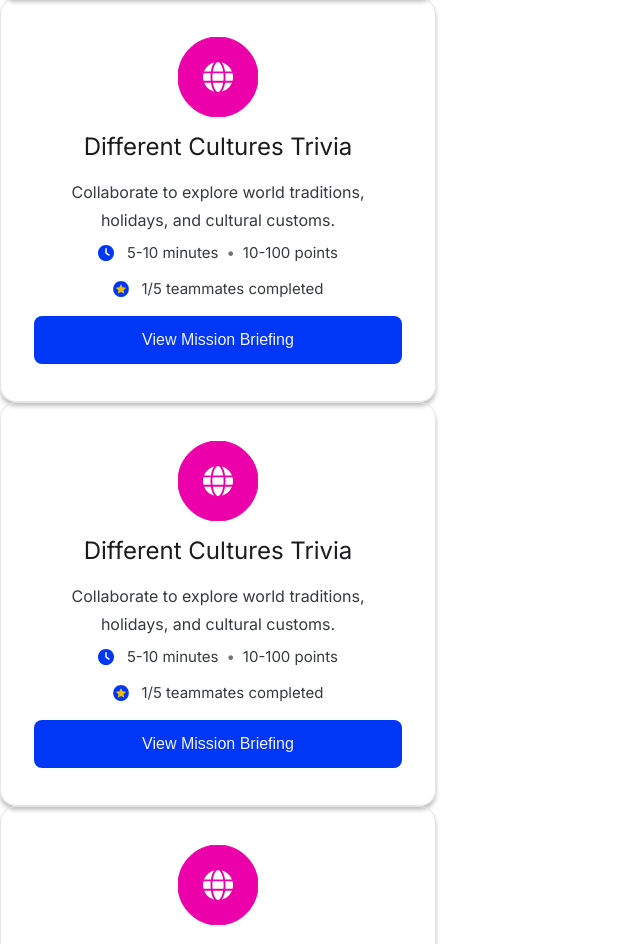
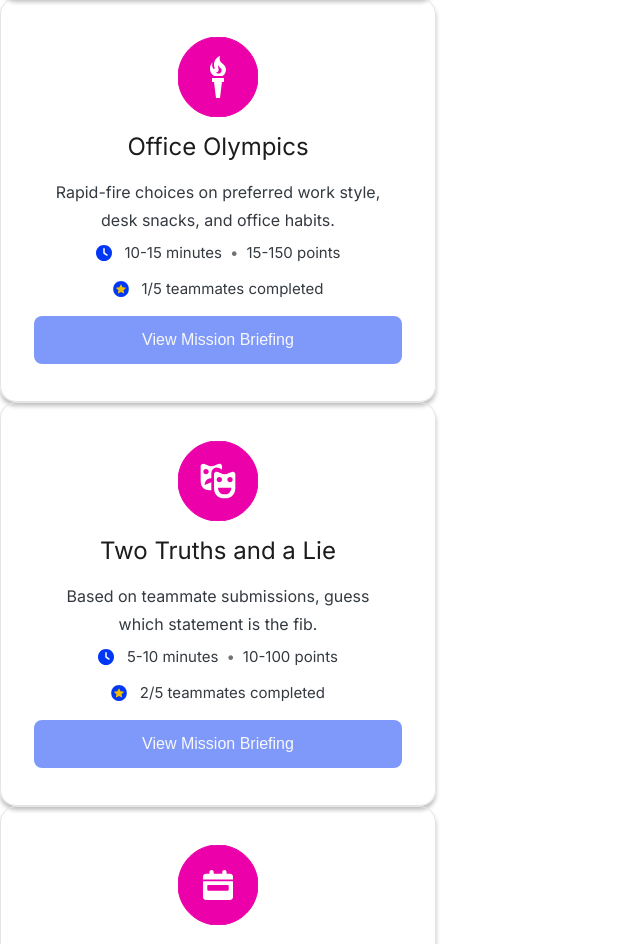
Before and after one commit to cherryontech/MissionCollective, a React (Vite) app: page /mission-hub in a window 1280 px wide. Shown: the part 1856-2800 px from the top of the page, without its empty margins (0-640 px from the left). Built offline with nearby package versions, Linux system fonts and the light colour scheme.

Commit message:
Maps card data so all cards are shown

```diff
--- a/src/Components/MissionHub.jsx
+++ b/src/Components/MissionHub.jsx
@@ -1,5 +1,6 @@
 import Footer from "./Footer";
 import MissionHubCard from "./MissionHubCard";
+import { cardContent } from "../data/missionHubCards";
 
 const content = {
   heading: "Launch Your Next Mission",
@@ -13,14 +14,30 @@ export default function MissionHub() {
       <h1>{content.heading}</h1>
       <p className="subtitle1">{content.subheading}</p>
       <div className="missionCards">
-        <MissionHubCard></MissionHubCard>
-        <MissionHubCard></MissionHubCard>
-        <MissionHubCard></MissionHubCard>
-        <MissionHubCard></MissionHubCard>
-        <MissionHubCard></MissionHubCard>
-        <MissionHubCard></MissionHubCard>
-        <MissionHubCard></MissionHubCard>
-        <MissionHubCard></MissionHubCard>
+        {cardContent.map(
+          ({
+            id,
+            icon,
+            alt,
+            headline,
+            body,
+            minutes,
+            points,
+            numCompleted,
+          }) => (
+            <MissionHubCard
+              key={id}
+              id={id}
+              icon={icon}
+              alt={alt}
+              headline={headline}
+              body={body}
+              minutes={minutes}
+              points={points}
+              numCompleted={numCompleted}
+            />
+          )
+        )}
       </div>
       <Footer />
     </div>
--- a/src/Components/MissionHubCard.jsx
+++ b/src/Components/MissionHubCard.jsx
@@ -1,36 +1,64 @@
 import "../styles/MissionHubCard.css";
 import clock from "../assets/icons/missionHub/clock.svg";
 import starCircle from "../assets/icons/starCircle.svg";
-import { cardContent } from "../data/missionHubCards";
 
 const buttonText = {
   beforeActivity: "View Mission Briefing",
   afterActivity: "View Team Contributions",
 };
 
-export default function MissionHubCard() {
+function getButtonStyle(id) {
+  if (id == 0) {
+    return " ";
+  } else if (id == 3) {
+    return "disabledButton secondaryButton";
+  } else {
+    return "disabledButton";
+  }
+}
+
+{
+  /* Needs to be updated when full functionality--i.e tracking if activity is completed--is added */
+}
+function getButtonText(id) {
+  if (id == 3) {
+    return buttonText.afterActivity;
+  } else {
+    return buttonText.beforeActivity;
+  }
+}
+
+export default function MissionHubCard({
+  id,
+  icon,
+  alt,
+  headline,
+  body,
+  minutes,
+  points,
+  numCompleted,
+}) {
   return (
     <div className="cardContainer">
-      <img
-        src={cardContent[0].icon}
-        alt={cardContent[0].alt}
-        className="cardIcon"
-      />
-      <h2>{cardContent[0].headline}</h2>
-      <p>{cardContent[0].body}</p>
+      <img src={icon} alt={alt} className="cardIcon" />
+      <h2>{headline}</h2>
+      <p>{body}</p>
       <div className="infoSection">
         <img src={clock} alt="clock icon" className="inlineIcon" />
         <p>
-          {cardContent[0].minutes}
+          {minutes}
           <span>•</span>
-          {cardContent[0].points}
+          {points}
         </p>
       </div>
       <div className="teammatesSection">
         <img src={starCircle} alt="star icon" className="inlineIcon" />
-        <p>{cardContent[0].numCompleted}/5 teammates completed</p>
+        <p>{numCompleted}/5 teammates completed</p>
       </div>
-      <button>{buttonText.beforeActivity}</button>
+      {/* Needs to be updated when full functionality is added */}
+      <button disabled={id == 0 ? false : true} className={getButtonStyle(id)}>
+        {getButtonText(id)}
+      </button>
     </div>
   );
 }
```
